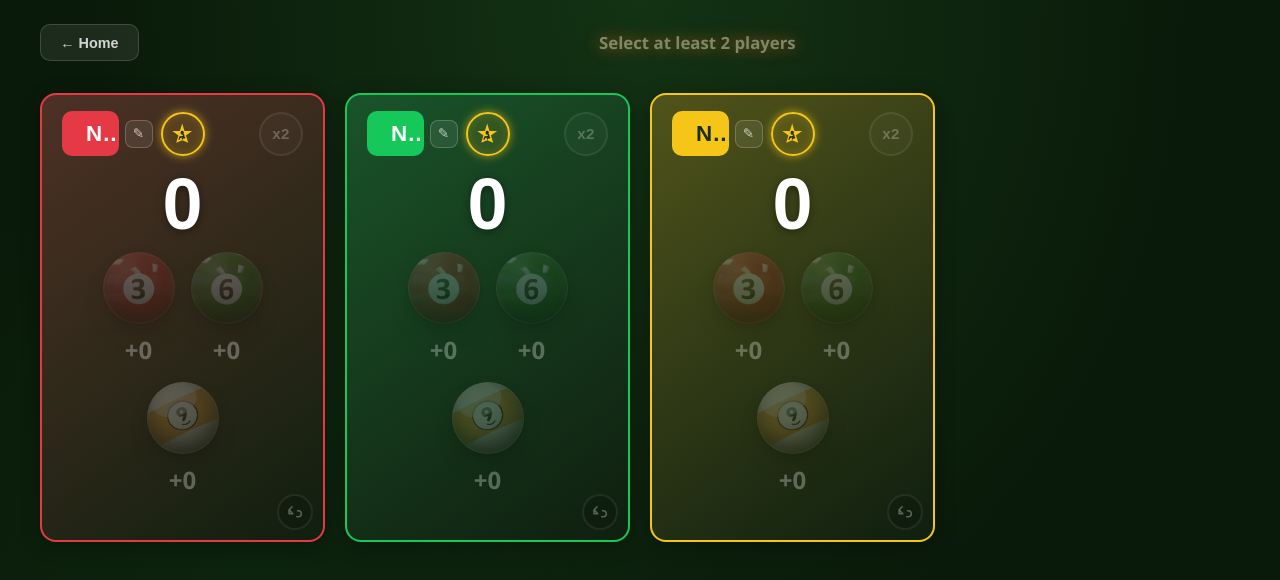
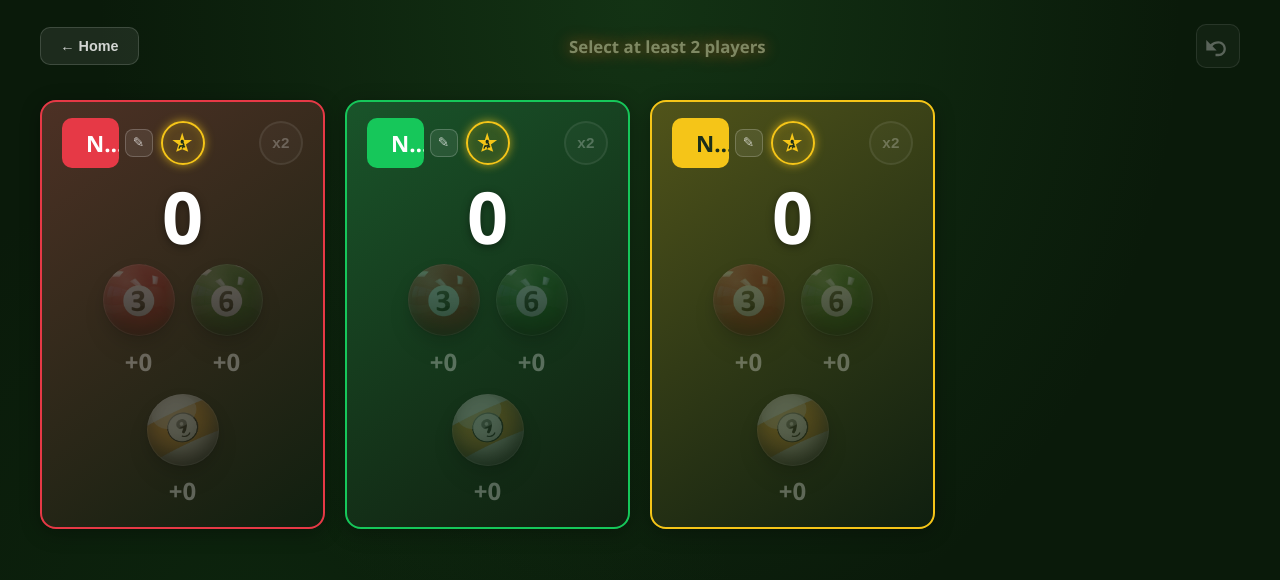
Before and after one commit to cuongtm18/e-billiard, a Nuxt app: page / in a window 1280 px wide. Both pictures are taken after a click on the button "New Game". Shown: the top 580 px of the page. Built offline with nearby package versions, Linux system fonts and the light colour scheme.

Commit message:
refactor

```diff
--- a/app/components/GameBoard.vue
+++ b/app/components/GameBoard.vue
@@ -12,18 +12,36 @@ const {
   scoreLag,
   canUndo,
   undoLastScore,
-  endGame,
+  goHome,
 } = useGame()
 </script>
 
 <template>
   <div class="game-board">
     <header class="game-board__toolbar">
-      <button type="button" class="btn btn--ghost" @click="endGame">
+      <button type="button" class="btn btn--ghost" @click="goHome">
         ← Home
       </button>
-      <p v-if="!canScoreBalls" class="game-board__hint">Select at least 2 players</p>
-      <div v-else class="game-board__toolbar-spacer" aria-hidden="true" />
+
+      <div class="game-board__toolbar-center">
+        <p v-if="!canScoreBalls" class="game-board__hint">Select at least 2 players</p>
+      </div>
+
+      <button
+        type="button"
+        class="game-board__undo"
+        :disabled="!canUndo"
+        title="Hoàn tác"
+        aria-label="Hoàn tác điểm vừa tính"
+        @click="undoLastScore"
+      >
+        <svg class="game-board__undo-icon" viewBox="0 0 24 24" aria-hidden="true">
+          <path
+            fill="currentColor"
+            d="M12.5 8c-2.65 0-5.05.99-6.9 2.6L2 7v9h9l-3.62-3.62C8.19 11.03 10.21 10 12.5 10c2.48 0 4.5 2.02 4.5 4.5S15 19 12.5 19H10v2h2.5c3.59 0 6.5-2.91 6.5-6.5S16.09 8 12.5 8z"
+          />
+        </svg>
+      </button>
     </header>
 
     <div class="game-board__blocks">
@@ -34,7 +52,6 @@ const {
         :is-selected="selectedBlockIds.includes(block.id)"
         :can-click-balls="canScoreBalls && selectedBlockIds.includes(block.id)"
         :can-toggle-double="canScoreBalls"
-        :can-undo="canUndo"
         :selected-count="selectedBlockIds.length"
         :show-minus-hint="canScoreBalls"
         @toggle-select="toggleBlockSelection(block.id)"
@@ -42,7 +59,6 @@ const {
         @lag="scoreLag(index)"
         @toggle-double="toggleDouble(block.id)"
         @update-title="(title: string) => updateTitle(block.id, title)"
-        @undo="undoLastScore"
       />
     </div>
   </div>
@@ -97,13 +113,15 @@ const {
     font-size: 0.95rem;
   }
 
-  .game-board__toolbar-spacer {
-    width: 3.75rem;
+  .game-board__hint {
+    font-size: 1.1rem;
   }
 
-  .game-board__hint {
-    font-size: 1.1rem;
-    flex: 1;
+  .game-board__undo {
+    width: 2.5rem;
+    height: 2.5rem;
+    padding: 0.4rem;
+    border-radius: 8px;
   }
 
   .btn {
@@ -134,8 +152,13 @@ const {
   white-space: nowrap;
 }
 
-.game-board__toolbar-spacer {
-  width: 5.5rem;
+.game-board__toolbar-center {
+  flex: 1;
+  display: flex;
+  justify-content: center;
+  align-items: center;
+  min-width: 0;
+  padding: 0 0.5rem;
 }
 
 .game-board__hint {
@@ -144,8 +167,40 @@ const {
   font-weight: 700;
   color: #ff6b35;
   text-align: center;
-  flex: 1;
   animation: game-board-hint-flicker 1.1s ease-in-out infinite;
+}
+
+.game-board__undo {
+  flex-shrink: 0;
+  width: 2.75rem;
+  height: 2.75rem;
+  padding: 0.45rem;
+  border: 1.5px solid rgba(255, 255, 255, 0.28);
+  border-radius: 10px;
+  background: rgba(255, 255, 255, 0.1);
+  color: rgba(255, 255, 255, 0.92);
+  cursor: pointer;
+  display: flex;
+  align-items: center;
+  justify-content: center;
+  transition: background 0.15s, border-color 0.15s, color 0.15s, opacity 0.15s;
+}
+
+.game-board__undo:hover:not(:disabled) {
+  background: rgba(255, 255, 255, 0.14);
+  border-color: rgba(255, 255, 255, 0.35);
+  color: white;
+}
+
+.game-board__undo:disabled {
+  opacity: 0.35;
+  cursor: not-allowed;
+}
+
+.game-board__undo-icon {
+  width: 100%;
+  height: 100%;
+  display: block;
 }
 
 @keyframes game-board-hint-flicker {
--- a/app/components/ScoreBlock.vue
+++ b/app/components/ScoreBlock.vue
@@ -8,7 +8,6 @@ const props = defineProps<{
   isSelected: boolean
   canClickBalls: boolean
   canToggleDouble: boolean
-  canUndo: boolean
   selectedCount: number
   showMinusHint: boolean
 }>()
@@ -19,7 +18,6 @@ const emit = defineEmits<{
   'toggle-double': []
   'lag': []
   'update-title': [title: string]
-  'undo': []
 }>()
 
 function onBallClick(ball: BallValue) {
@@ -63,6 +61,17 @@ function commitTitle() {
   isEditingTitle.value = false
   emit('update-title', titleInput.value)
 }
+
+function onBlockSelect() {
+  if (isEditingTitle.value) return
+  emit('toggle-select')
+}
+
+function onBallsAreaClick(event: MouseEvent) {
+  if (props.canClickBalls) {
+    event.stopPropagation()
+  }
+}
 </script>
 
 <template>
@@ -73,6 +82,7 @@ function commitTitle() {
       '--block-color': block.color,
       '--block-title-text': titleTextForBlock(block.color),
     }"
+    @click="onBlockSelect"
   >
     <span v-if="isSelected" class="score-block__ring" aria-hidden="true" />
 
@@ -85,17 +95,13 @@ function commitTitle() {
             v-model="titleInput"
             class="score-block__title-input"
             maxlength="24"
+            @click.stop
             @blur="commitTitle"
             @keydown.enter="commitTitle"
           >
-          <button
-            v-else
-            type="button"
-            class="score-block__title-badge"
-            @click="emit('toggle-select')"
-          >
+          <span v-else class="score-block__title-badge">
             {{ block.title }}
-          </button>
+          </span>
           <button
             v-if="!isEditingTitle"
             type="button"
@@ -115,7 +121,7 @@ function commitTitle() {
           class="score-block__lag"
           title="Đi chấm (+24 / mỗi người khác −12)"
           aria-label="Đi chấm"
-          @click="emit('lag')"
+          @click.stop="emit('lag')"
         >
           <svg class="score-block__lag-icon" viewBox="0 0 24 24" aria-hidden="true">
             <path
@@ -150,25 +156,24 @@ function commitTitle() {
             ? (block.doublePoints ? 'Tắt nhân đôi điểm' : 'Bật nhân đôi điểm')
             : 'Chọn ít nhất 2 người chơi trước'"
           :aria-pressed="block.doublePoints"
-          @click="onToggleDouble"
+          @click.stop="onToggleDouble"
         >
           x2
         </button>
       </div>
     </header>
 
-    <button
-      type="button"
-      class="score-block__score-btn"
-      :class="{ 'score-block__score-btn--negative': block.score < 0 }"
-      @click="emit('toggle-select')"
+    <div
+      class="score-block__score"
+      :class="{ 'score-block__score--negative': block.score < 0 }"
     >
       {{ block.score }}
-    </button>
+    </div>
 
     <div
       class="score-block__balls"
       :class="{ 'score-block__balls--locked': !canClickBalls }"
+      @click="onBallsAreaClick"
     >
       <div v-for="ball in balls" :key="ball" class="score-block__ball-group">
         <BilliardBall
@@ -183,26 +188,6 @@ function commitTitle() {
         </span>
       </div>
     </div>
-
-    <button
-      type="button"
-      class="score-block__undo"
-      :disabled="!canUndo"
-      title="Hoàn tác"
-      aria-label="Hoàn tác điểm vừa tính"
-      @click="emit('undo')"
-    >
-      <svg class="score-block__undo-icon" viewBox="0 0 24 24" aria-hidden="true">
-        <path
-          fill="none"
-          stroke="currentColor"
-          stroke-width="2"
-          stroke-linecap="round"
-          stroke-linejoin="round"
-          d="M9 14H4V9M4 9l4-4M4 9l4 4M14 18h2a4 4 0 0 0 0-8h-1"
-        />
-      </svg>
-    </button>
   </article>
 </template>
 
@@ -212,12 +197,13 @@ function commitTitle() {
   background: linear-gradient(145deg, color-mix(in srgb, var(--block-color) 25%, #1a2e1a), #0f1f0f);
   border: 2px solid var(--block-color);
   border-radius: 16px;
-  padding: 1rem 1.25rem 2.75rem;
+  padding: 1rem 1.25rem 1.25rem;
   display: flex;
   flex-direction: column;
   align-items: center;
   gap: 0.75rem;
   box-shadow: 0 4px 20px rgba(0, 0, 0, 0.3);
+  cursor: pointer;
 }
 
 .score-block--selected {
@@ -332,16 +318,10 @@ function commitTitle() {
   padding: 0.6rem 1.5rem;
   font-size: 1.4rem;
   font-weight: 700;
-  cursor: pointer;
-  transition: filter 0.15s;
   max-width: 100%;
   overflow: hidden;
   text-overflow: ellipsis;
   white-space: nowrap;
-}
-
-.score-block__title-badge:hover {
-  filter: brightness(1.15);
 }
 
 .score-block__title-input {
@@ -358,25 +338,17 @@ function commitTitle() {
   outline: none;
 }
 
-.score-block__score-btn {
+.score-block__score {
   font-size: 4.5rem;
   font-weight: 800;
   color: white;
   line-height: 1;
   font-variant-numeric: tabular-nums;
   text-shadow: 0 2px 8px rgba(0, 0, 0, 0.4);
-  padding: 0;
-  border: none;
-  background: transparent;
-  cursor: pointer;
-  transition: transform 0.15s;
+  user-select: none;
 }
 
-.score-block__score-btn:hover {
-  transform: scale(1.04);
-}
-
-.score-block__score-btn--negative {
+.score-block__score--negative {
   color: #e74c3c;
 }
 
@@ -402,41 +374,6 @@ function commitTitle() {
   font-size: 1.5rem;
   color: rgba(255, 255, 255, 0.55);
   font-weight: 600;
-}
-
-.score-block__undo {
-  position: absolute;
-  right: 0.6rem;
-  bottom: 0.6rem;
-  z-index: 3;
-  width: 2.25rem;
-  height: 2.25rem;
-  padding: 0;
-  border: 2px solid rgba(255, 255, 255, 0.22);
-  border-radius: 50%;
-  background: rgba(0, 0, 0, 0.35);
-  color: rgba(255, 255, 255, 0.85);
-  cursor: pointer;
-  display: flex;
-  align-items: center;
-  justify-content: center;
-  transition: background 0.15s, border-color 0.15s, color 0.15s, opacity 0.15s;
-}
-
-.score-block__undo:hover:not(:disabled) {
-  background: rgba(255, 255, 255, 0.14);
-  border-color: rgba(255, 255, 255, 0.35);
-  color: white;
-}
-
-.score-block__undo:disabled {
-  opacity: 0.35;
-  cursor: not-allowed;
-}
-
-.score-block__undo-icon {
-  width: 1.15rem;
-  height: 1.15rem;
 }
 
 .score-block__lag {
@@ -524,7 +461,7 @@ function commitTitle() {
     grid-template-columns: 4rem 1fr;
     grid-template-rows: auto 1fr;
     gap: 0.2rem 0.45rem;
-    padding: 0.45rem 0.55rem 2.6rem;
+    padding: 0.45rem 0.55rem 0.45rem;
     border-radius: 10px;
     border-width: 1.5px;
     align-content: center;
@@ -562,7 +499,7 @@ function commitTitle() {
     border-radius: 8px;
   }
 
-  .score-block__score-btn {
+  .score-block__score {
     grid-column: 1;
     grid-row: 2;
     align-self: center;
@@ -588,19 +525,6 @@ function commitTitle() {
     font-size: 0.8rem;
   }
 
-  .score-block__undo {
-    right: 0.45rem;
-    bottom: 0.45rem;
-    width: 2.35rem;
-    height: 2.35rem;
-    border-width: 2px;
-  }
-
-  .score-block__undo-icon {
-    width: 1.2rem;
-    height: 1.2rem;
-  }
-
   .score-block__lag {
     width: 2.5rem;
     height: 2.5rem;
--- a/app/composables/useGame.ts
+++ b/app/composables/useGame.ts
@@ -1,7 +1,7 @@
 import type { BallValue, PlayerBlock } from '~/types/game'
 import { BALL_POINTS, DEFAULT_PLAYER_COUNT, LAG_SCORE_GAIN, LAG_SCORE_LOSS, MIN_PLAYERS } from '~/types/game'
-import { randomBlockColor, releaseBlockColor, resetColorPool } from '~/utils/colors'
-import { clearGameState, loadPlayerSetup, savePlayerSetup } from '~/utils/gameStorage'
+import { randomBlockColor, releaseBlockColor, resetColorPool, syncColorPoolFromBlocks } from '~/utils/colors'
+import { savePlayerSetup } from '~/utils/gameStorage'
 
 function createBlock(index: number, title?: string): PlayerBlock {
   return {
@@ -13,12 +13,8 @@ function createBlock(index: number, title?: string): PlayerBlock {
   }
 }
 
-function buildBlocksFromSetup(): PlayerBlock[] {
-  const saved = loadPlayerSetup()
-  const count = saved?.playerCount ?? DEFAULT_PLAYER_COUNT
-  const names = saved?.names ?? []
-
-  return Array.from({ length: count }, (_, i) => createBlock(i, names[i]))
+function buildFreshBlocks(): PlayerBlock[] {
+  return Array.from({ length: DEFAULT_PLAYER_COUNT }, (_, i) => createBlock(i))
 }
 
 interface ScoreSnapshot {
@@ -55,10 +51,12 @@ export function useGame() {
 
   const canUndo = computed(() => scoreHistory.value.length > 0)
   const canScoreBalls = computed(() => selectedBlockIds.value.length >= MIN_SELECTED_BLOCKS)
+  const canResumeGame = computed(() => !isPlaying.value && blocks.value.length >= MIN_PLAYERS)
 
   function startNewGame() {
+    blocks.value.forEach(b => releaseBlockColor(b.color))
     resetColorPool()
-    blocks.value = buildBlocksFromSetup()
+    blocks.value = buildFreshBlocks()
     selectedBlockIds.value = []
     scoreHistory.value = []
     isPlaying.value = true
@@ -68,7 +66,7 @@ export function useGame() {
     )
   }
 
-  function endGame() {
+  function goHome() {
     if (blocks.value.length > 0) {
       savePlayerSetup(
         blocks.value.map(b => b.title),
@@ -78,11 +76,14 @@ export function useGame() {
 
     isPlaying.value = false
     selectedBlockIds.value = []
-    scoreHistory.value = []
-    blocks.value.forEach(b => releaseBlockColor(b.color))
-    blocks.value = []
-    resetColorPool()
-    clearGameState()
+  }
+
+  function resumeGame() {
+    if (blocks.value.length < MIN_PLAYERS) return
+
+    syncColorPoolFromBlocks(blocks.value)
+    selectedBlockIds.value = []
+    isPlaying.value = true
   }
 
   function removeBlock(id: string) {
@@ -189,8 +190,10 @@ export function useGame() {
     blocks,
     selectedBlockIds,
     canScoreBalls,
+    canResumeGame,
     startNewGame,
-    endGame,
+    goHome,
+    resumeGame,
     removeBlock,
     updateTitle,
     toggleDouble,
--- a/app/pages/index.vue
+++ b/app/pages/index.vue
@@ -1,7 +1,18 @@
 <script setup lang="ts">
 import { BALL_IMAGES } from '~/types/game'
 
-const { isPlaying, startNewGame } = useGame()
+const { isPlaying, canResumeGame, startNewGame, resumeGame } = useGame()
+
+function handleNewGame() {
+  if (canResumeGame.value) {
+    const confirmed = window.confirm(
+      'Starting a new game will delete all current scores and reset player names. Continue?',
+    )
+    if (!confirmed) return
+  }
+
+  startNewGame()
+}
 
 const welcomeBalls = [
   { value: 3 as const, src: BALL_IMAGES[3] },
@@ -35,9 +46,20 @@ const welcomeBalls = [
       <h1 class="welcome__title">E-Billiard</h1>
       <p class="welcome__subtitle">Application to calculate billiard points</p>
 
-      <button type="button" class="welcome__cta" @click="startNewGame">
-        New Game
-      </button>
+      <div class="welcome__actions">
+        <button
+          v-if="canResumeGame"
+          type="button"
+          class="welcome__cta welcome__cta--resume"
+          @click="resumeGame"
+        >
+          Continue Game
+        </button>
+
+        <button type="button" class="welcome__cta" @click="handleNewGame">
+          New Game
+        </button>
+      </div>
 
       <p class="welcome__note">
         Ball 3 = 1 point · Ball 6 = 2 points · Ball 9 = 3 points
@@ -99,6 +121,15 @@ const welcomeBalls = [
   font-size: 1rem;
 }
 
+.welcome__actions {
+  display: flex;
+  flex-direction: column;
+  align-items: center;
+  gap: 0.75rem;
+  width: 100%;
+  max-width: 280px;
+}
+
 .welcome__cta {
   background: linear-gradient(135deg, #2ecc71, #27ae60);
   color: #0a1a0a;
@@ -110,11 +141,24 @@ const welcomeBalls = [
   cursor: pointer;
   box-shadow: 0 6px 24px rgba(46, 204, 113, 0.35);
   transition: transform 0.15s, box-shadow 0.15s;
+  width: 100%;
+}
+
+.welcome__cta--resume {
+  background: rgba(255, 255, 255, 0.08);
+  color: white;
+  border: 2px solid rgba(46, 204, 113, 0.55);
+  box-shadow: 0 4px 18px rgba(46, 204, 113, 0.2);
 }
 
 .welcome__cta:hover {
   transform: translateY(-2px);
   box-shadow: 0 10px 32px rgba(46, 204, 113, 0.45);
+}
+
+.welcome__cta--resume:hover {
+  background: rgba(46, 204, 113, 0.15);
+  box-shadow: 0 8px 24px rgba(46, 204, 113, 0.3);
 }
 
 .welcome__cta:active {
--- a/app/plugins/game-persist.client.ts
+++ b/app/plugins/game-persist.client.ts
@@ -21,7 +21,7 @@ export default defineNuxtPlugin(() => {
         selectedBlockIds: selectedBlockIds.value,
       })
 
-      if (isPlaying.value && blocks.value.length > 0) {
+      if (blocks.value.length > 0) {
         savePlayerSetup(
           blocks.value.map(b => b.title),
           blocks.value.length,
```
